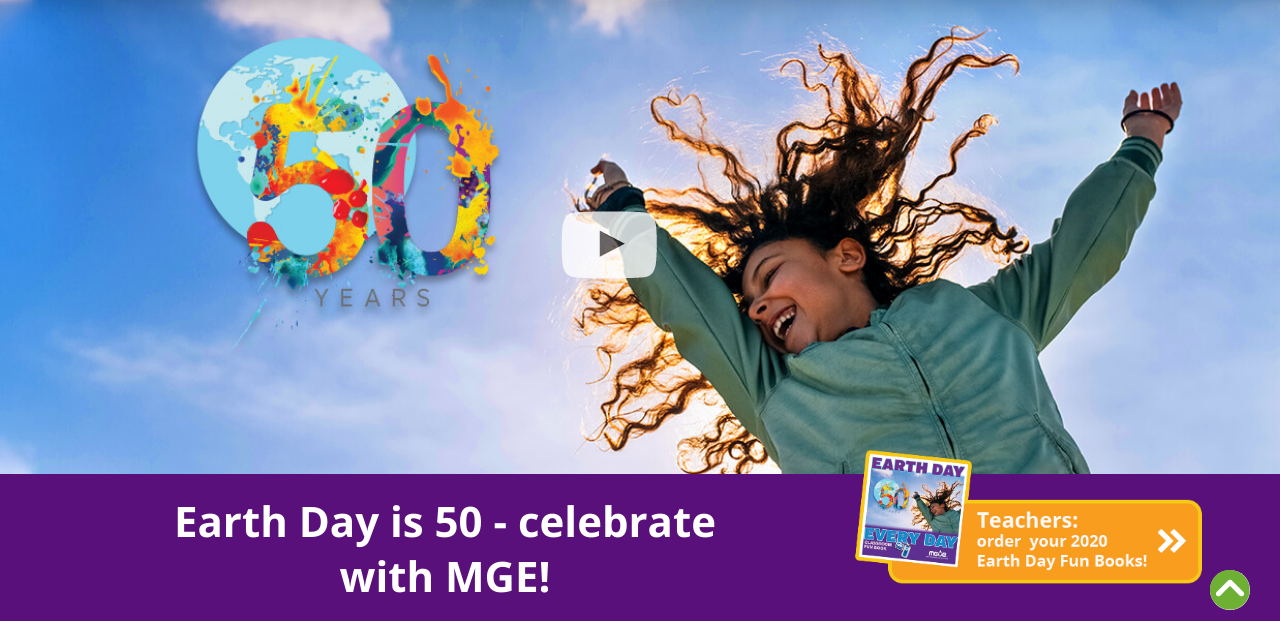
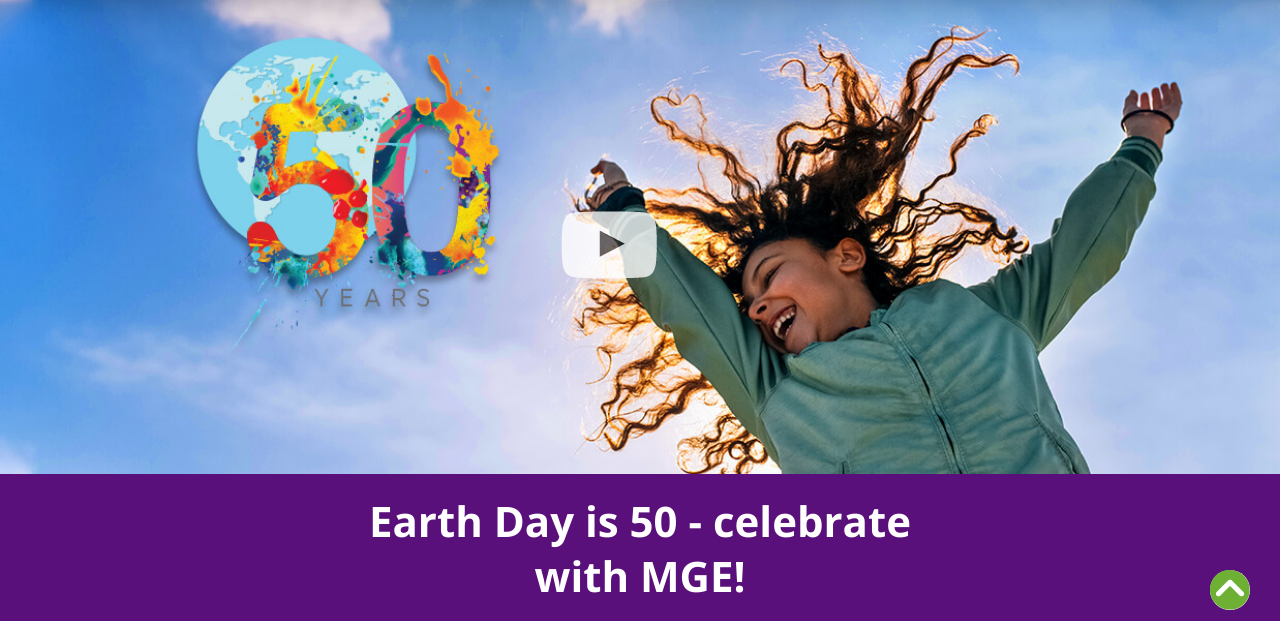
Before and after one commit to aefoley/Earthday-2020-vidcontest, a plain HTML site: page index.htm in a window 1280 px wide. Shown: the part 160-781 px from the top of the page. Drawn offline with nearby package versions, Linux system fonts and the light colour scheme.

Commit message:
Took out button, added in js (lol)

```diff
--- a/index.htm
+++ b/index.htm
@@ -80,12 +80,9 @@
 <div class="purplebar">
     <div class="container">
       <div class="row" style="padding-bottom:10px;">
-          <div class="col-md-8 col-sm-7 col-xs-12">
-          <h3 class="main-headline text-center">Earth Day is 50 - celebrate <br>with MGE!</h3>
+          <div class="col-md-8 col-md-offset-2 col-sm-8 col-sm-offset-2 col-xs-12">
+            <h3 class="main-headline text-center">Earth Day is 50 - celebrate <br>with MGE!</h3>
           </div>
-           <div class="col-md-4 col-sm-5 col-xs-12">
-          <a href="https://www.mge.com/our-environment/earth-day/classroom-fun-books" target="_blank"><img src="assets/img/2020/Teachers-order-button.png" alt="Click to order Earth Day Fun Book 2020" class="img-responsive teacher-button"></a>
-        </div>
         </div>
     </div>
 </div>
@@ -183,5 +180,6 @@
     <script src="assets/js/jquery.fancybox.min.js"></script>
     <!-- IE10 viewport hack for Surface/desktop Windows 8 bug -->
     <script src="assets/js/ie10-viewport-bug-workaround.js"></script>
+    <script src="assets/js/mge-vidlanding.js"></script>
    </body>
 </html>
```
